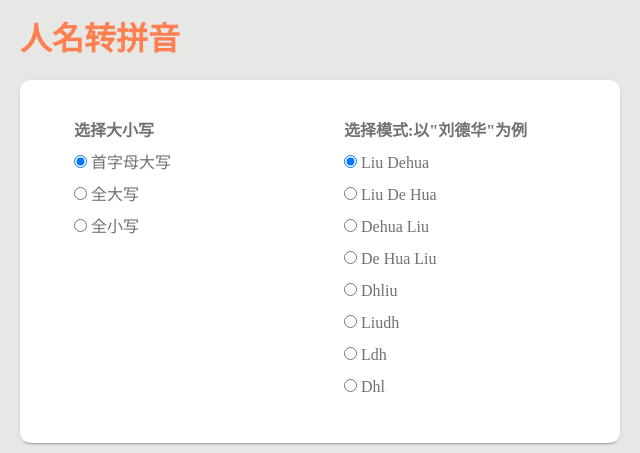
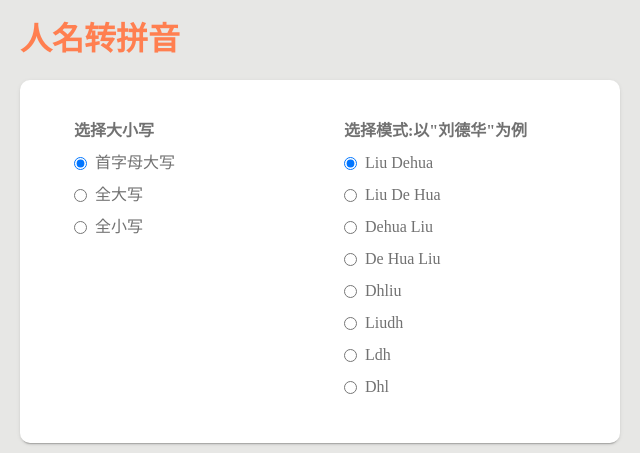
Before and after one commit to holynova/pinyin_web, a website built with webpack: page src/index.html in a window 1280 px wide. Shown: the top 453 px of the page, 320-960 px from the left. Built offline with nearby package versions, Linux system fonts and the light colour scheme.

Commit message:
修改样式

```diff
--- a/src/styles/style.scss
+++ b/src/styles/style.scss
@@ -41,6 +41,17 @@ html {
 
       }
 
+      .option {
+        display: flex;
+        line-height: 2;
+        align-items: center;
+
+        label {
+          flex: 1;
+          padding-left: 0.5rem;
+        }
+      }
+
       .mode {
         display: flex;
         width: 100%;
@@ -55,9 +66,7 @@ html {
           line-height: 2;
         }
 
-        .option {
-          line-height: 2;
-        }
+
       }
 
       .io {
```
